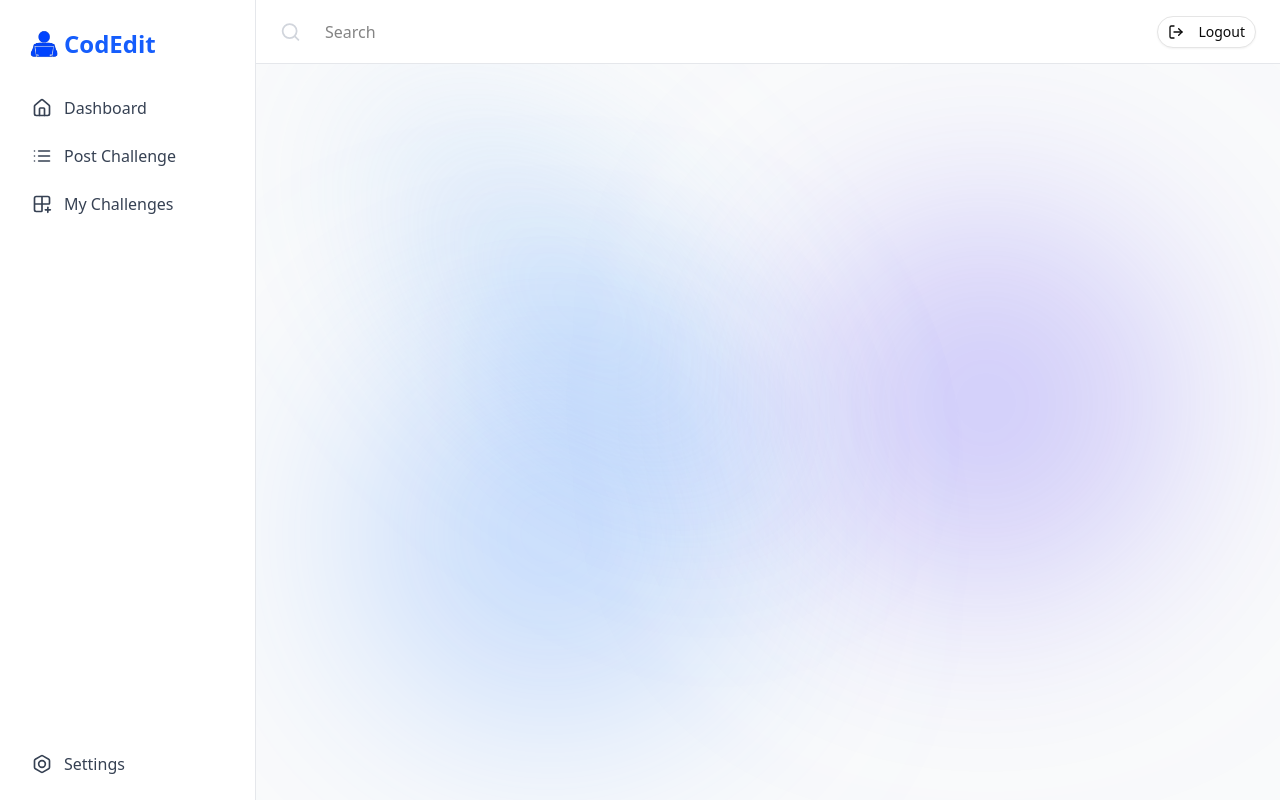
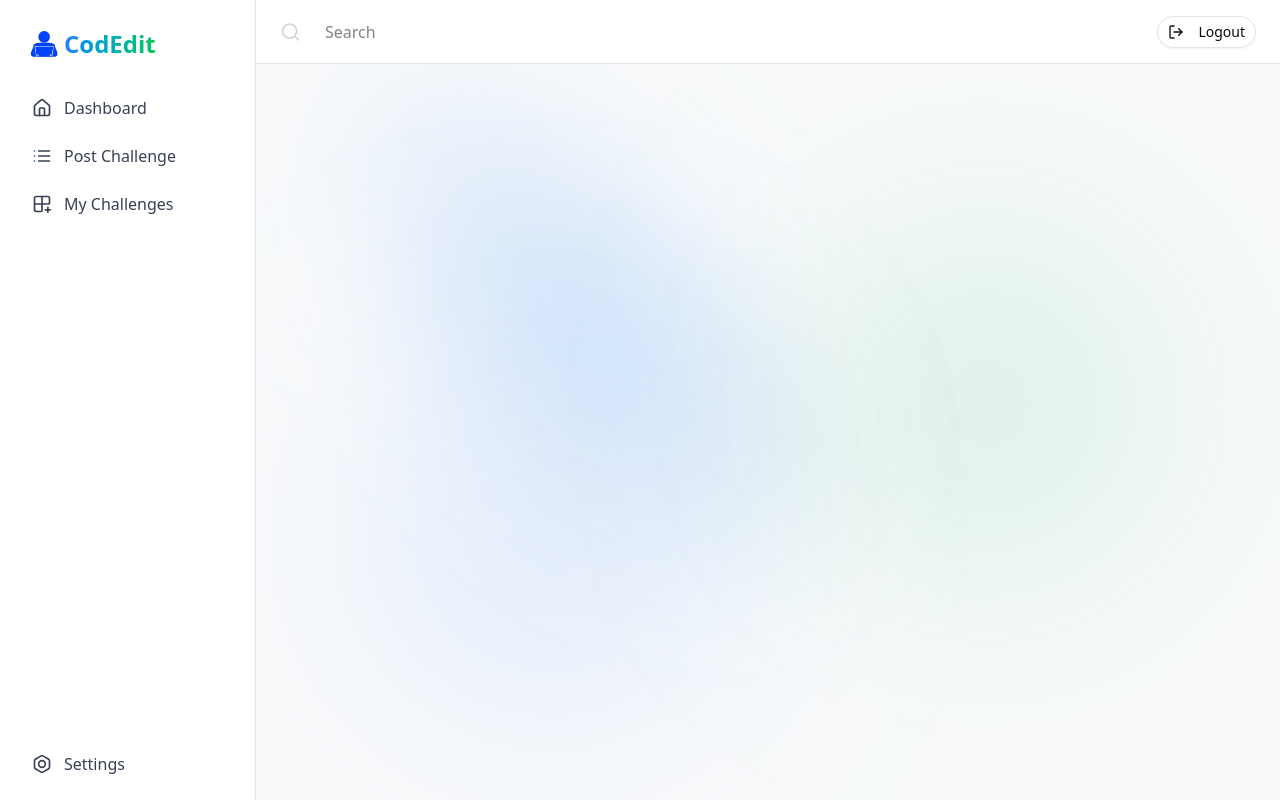
Before and after one commit to 3Roland59/CodEdit_client, a React (Vite) app: page /dashboard in a window 1280 px wide. Built offline with nearby package versions, Linux system fonts and the light colour scheme.

Commit message:
test case visibility and question visibility

```diff
--- a/src/components/dashboard/PostChallenge.tsx
+++ b/src/components/dashboard/PostChallenge.tsx
@@ -376,7 +376,7 @@ const handleSubmit = async (e: React.FormEvent) => {
             <CardHeader>
               <CardTitle>Test Cases</CardTitle>
               <CardDescription>
-                Define test cases that will validate student solutions
+                Define enough test cases that will validate student solutions. Only the first two will be visible to students
               </CardDescription>
               <CardDescription className="text-green-600">
                 *Data types allowed: string,array,integer,boolean,decimal
--- a/src/pages/Authpage.tsx
+++ b/src/pages/Authpage.tsx
@@ -132,7 +132,7 @@ const handleLogin = async (e: React.FormEvent<HTMLFormElement>) => {
         {/* Logo and Header */}
         <div className="flex flex-row items-center justify-center gap-4 mb-6">
           <img src={logo} alt="CodEdit Logo" className="w-12 h-12 object-contain" />
-          <h1 className="text-4xl sm:text-3xl font-extrabold text-blue-600 tracking-tight animate-fade-in">
+          <h1 className="text-4xl sm:text-3xl font-bold text-transparent bg-clip-text bg-gradient-to-r from-blue-500 to-green-500 tracking-tight animate-fade-in">
             CodEdit
           </h1>
         </div>
--- a/src/pages/DashboardLayout.tsx
+++ b/src/pages/DashboardLayout.tsx
@@ -58,7 +58,7 @@ const cancelLogout = () => setConfirmLogoutOpen(false);
         <div className="p-6 flex items-center justify-between md:justify-start md:gap-3">
           <Link to={"/"} className="flex flex-row items-center">
             <img src={logo} alt="CodEdit Logo" className="w-10 h-10 object-contain" />
-            <span className="text-blue-600 font-bold text-2xl">CodEdit</span>
+            <span className="text-transparent bg-clip-text bg-gradient-to-r from-blue-500 to-green-500 font-bold text-2xl">CodEdit</span>
           </Link>
           <button
             className="md:hidden text-gray-500"
@@ -151,8 +151,8 @@ const cancelLogout = () => setConfirmLogoutOpen(false);
               'radial-gradient(closest-side at 50% 50%, #60a5fa, transparent 60%)',
           }}
         />
-        <div className="absolute right-[10%] top-[20%] h-96 w-96 rounded-full bg-indigo-600 opacity-25 blur-[100px] mix-blend-multiply" />
-        <div className="absolute left-[10%] bottom-[10%] h-96 w-96 rounded-full bg-blue-500 opacity-25 blur-[100px] mix-blend-multiply" />
+        <div className="absolute right-[10%] top-[20%] h-96 w-96 rounded-full bg-green-600 opacity-10 blur-[100px] mix-blend-multiply" />
+        <div className="absolute left-[10%] bottom-[10%] h-96 w-96 rounded-full bg-blue-500 opacity-10 blur-[100px] mix-blend-multiply" />
       </div>
       <Outlet />
     </main>
--- a/src/pages/Homepage.tsx
+++ b/src/pages/Homepage.tsx
@@ -17,7 +17,7 @@ function Homepage() {
   const {user} = useUser()
   return (
     <div className="relative min-h-dvh overflow-hidden bg-transparent">
-        <ParticlesBackground />
+        {/* <ParticlesBackground /> */}
 
       {/* Hero Section */}
       <div className="relative z-10">
@@ -34,7 +34,7 @@ function Homepage() {
 
     <div className="flex items-center justify-center gap-4 mb-6">
       <img src={logo} alt="CodEdit Logo" className="w-16 h-16 object-contain" />
-      <h1 className="text-4xl sm:text-5xl font-extrabold text-gray-800 tracking-tight animate-fade-in">
+      <h1 className="text-4xl sm:text-5xl font-bold text-transparent bg-clip-text bg-gradient-to-r from-blue-500 to-green-500 tracking-tight animate-fade-in">
         CodEdit
       </h1>
     </div>
@@ -58,7 +58,7 @@ function Homepage() {
         </button>
       </Link>
     </div>
-     : <div className="flex flex-col sm:flex-row justify-center items-center gap-4 px-4">
+     : <div className="flex flex-row justify-center items-center gap-4 px-4">
       <Link to={"/auth?tab=signup"} className="w-full sm:w-auto">
         <button className="w-full sm:w-auto cursor-pointer px-4 py-2 bg-blue-600 text-white rounded-3xl border border-blue-600 font-semibold flex items-center justify-center gap-2 transition hover:bg-blue-700">
           Get Started
--- a/src/pages/ResultLookup.tsx
+++ b/src/pages/ResultLookup.tsx
@@ -347,7 +347,7 @@ Provide detailed feedback on:
           <div className="container mx-auto px-4 py-4 flex justify-between items-center">
             <div className="flex flex-row items-center">
             <img src={logo} alt="CodEdit Logo" className="w-10 h-10 object-contain" />
-            <span className="text-blue-600 font-bold text-2xl">CodEdit</span>
+            <span className="text-transparent bg-clip-text bg-gradient-to-r from-blue-500 to-green-500 font-bold text-2xl">CodEdit</span>
           </div>
             <Button onClick={() => setShowLookupModal(true)} variant="outline">
               <Search className="h-4 w-4 mr-2" />
--- a/src/pages/StudentChallenge.tsx
+++ b/src/pages/StudentChallenge.tsx
@@ -359,7 +359,7 @@ Only return the result in this format:
           <div className="container mx-auto px-4 py-4 flex justify-between items-center">
             <div className="flex flex-row items-center">
             <img src={logo} alt="CodEdit Logo" className="w-10 h-10 object-contain" />
-            <span className="text-blue-600 font-bold text-2xl">CodEdit</span>
+            <span className="text-transparent bg-clip-text bg-gradient-to-r from-blue-500 to-green-500 font-bold text-2xl">CodEdit</span>
           </div>
             <Select value={selectedLanguage} onValueChange={setSelectedLanguage}>
     <SelectTrigger className="w-48 rounded-3xl">
@@ -404,7 +404,7 @@ Only return the result in this format:
     )}
   </CardHeader>
   <CardContent>
-    <div className="space-y-4">
+    <div className={`${showAuthModal&&"text-white"} space-y-4`}>
       {/* Problem Description */}
       <div>
         <h3 className="font-medium mb-2">Problem Description</h3>
@@ -431,7 +431,7 @@ Only return the result in this format:
   <div>
     <h3 className="font-medium mb-2">Test Cases</h3>
     <div className="space-y-2">
-      {challenge.testCases.map((tc, index) => (
+      {challenge.testCases.slice(0,2).map((tc, index) => (
         <div
           key={index}
           className="bg-gray-100 p-3 rounded-3xl border border-gray-200 text-sm"
```
Also changed, not shown: 1 other file (tests, documents, lock files or other folders).
